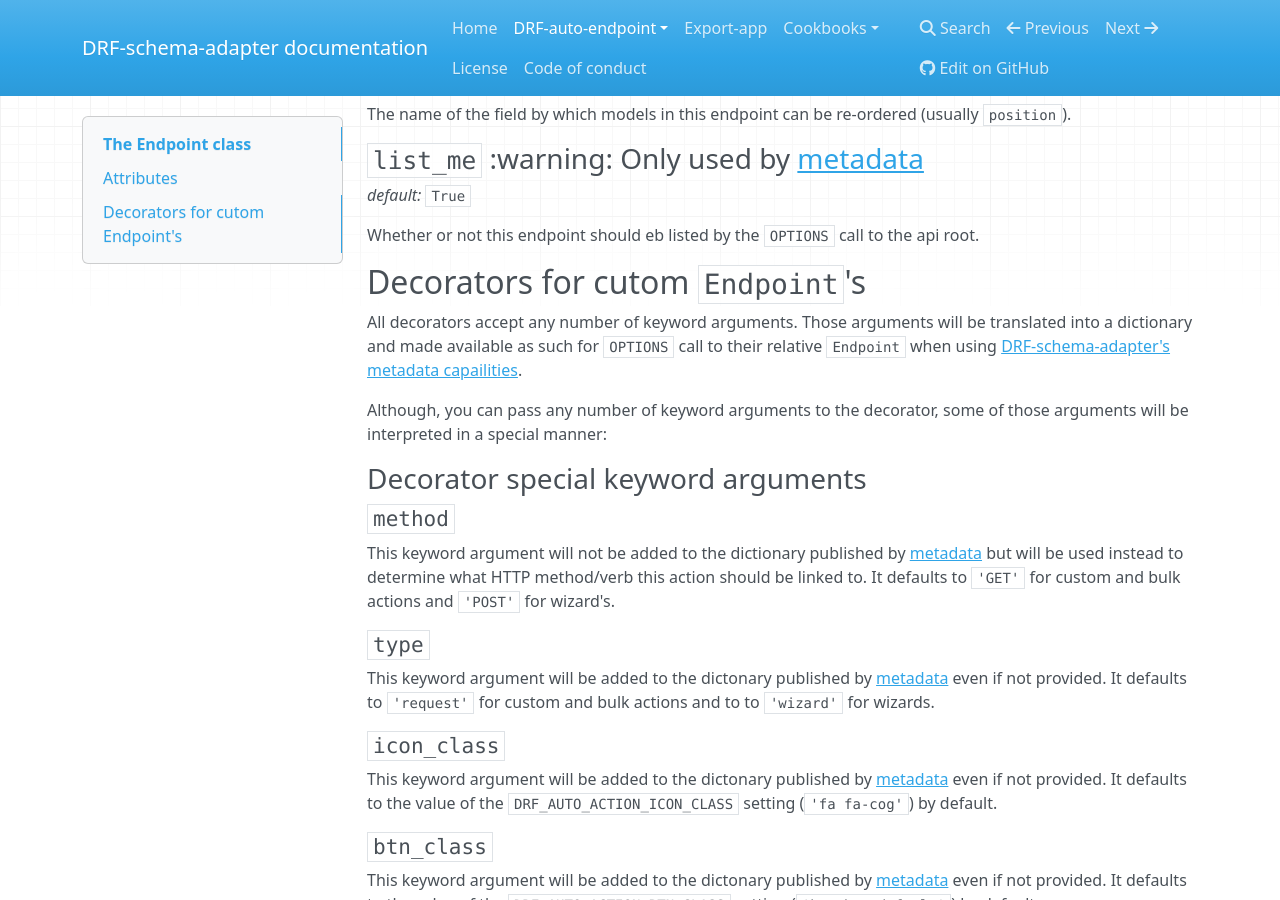
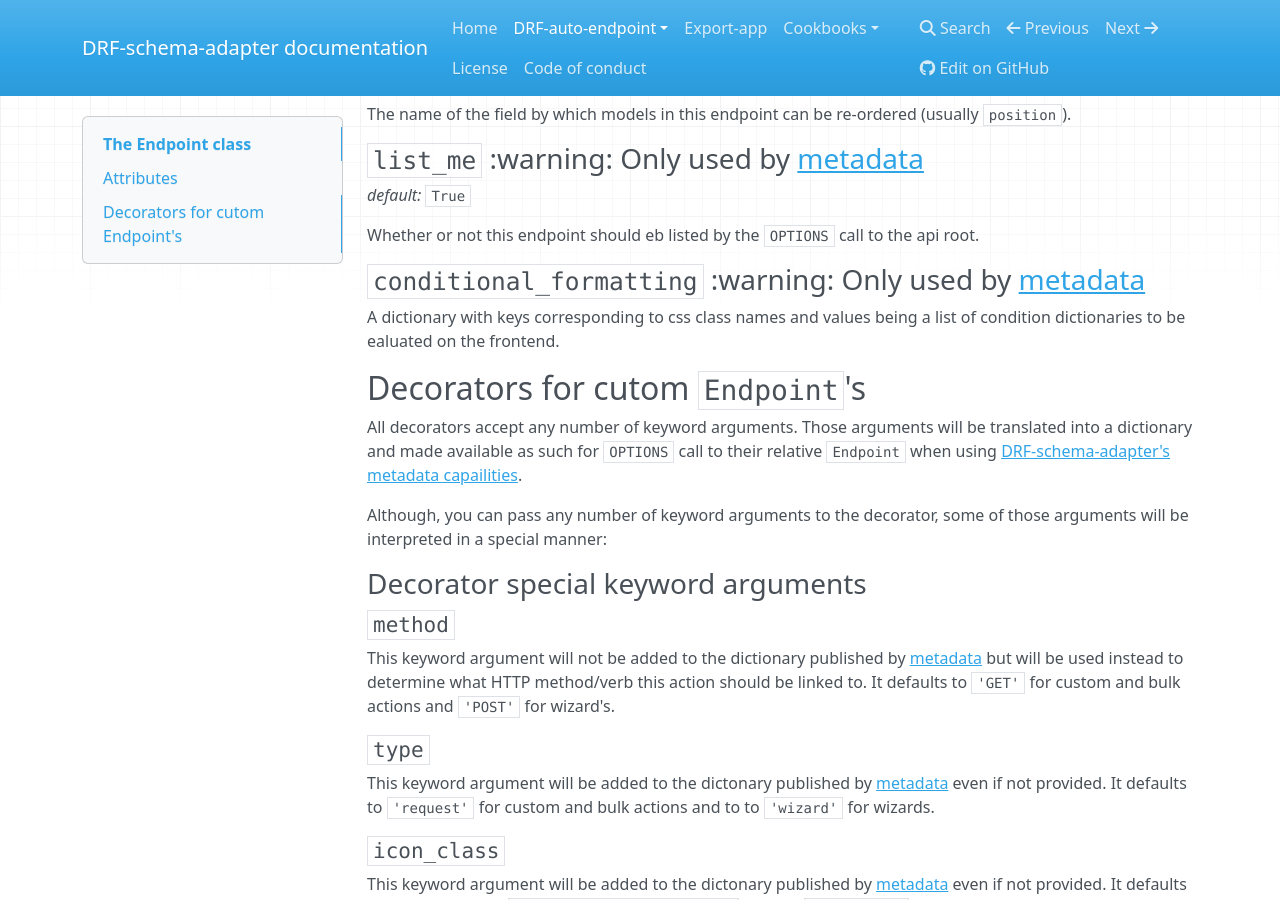
Before and after one commit to drf-forms/drf-schema-adapter, an MkDocs documentation site: the page built from docs/drf_auto_endpoint/endpoint.md, in a window 1280 px wide and 900 px high, scrolled down 4763 px. Built offline with MkDocs 1.6.1, drawn with Linux system fonts in a browser that asks for light colours; nearby versions of some CDN libraries; old or Windows-style settings are respelled for this version of MkDocs.

Commit message:
:book: conditional formatting

```diff
--- a/docs/drf_auto_endpoint/endpoint.md
+++ b/docs/drf_auto_endpoint/endpoint.md
@@ -273,6 +273,11 @@
 Whether or not this endpoint should eb listed by the `OPTIONS` call to the api
 root.
 
+### `conditional_formatting` :warning: Only used by [metadata](./metadata.md)
+
+A dictionary with keys corresponding to css class names and values being a list
+of condition dictionaries to be ealuated on the frontend.
+
 ## Decorators for cutom `Endpoint`'s
 
 All decorators accept any number of keyword arguments. Those arguments will be
```
